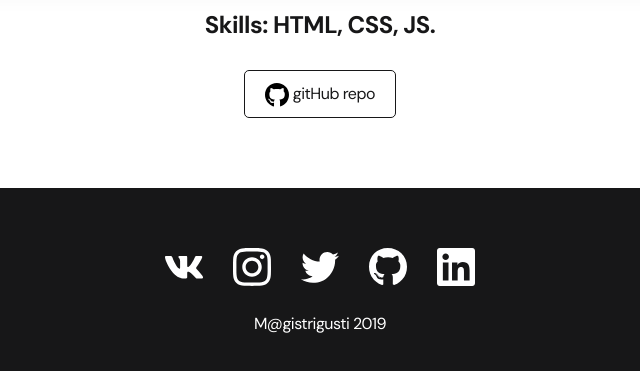
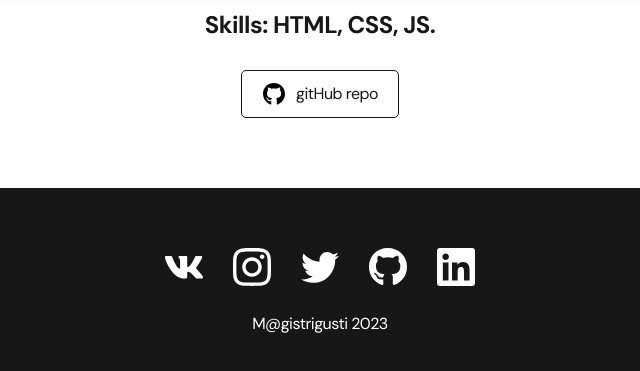
Before and after one commit to magistrigusti/portfolioMy, a plain HTML site: page project-page.html in a window 1280 px wide. Shown: the part 739-1110 px from the top of the page, 320-960 px from the left. Drawn offline with Linux system fonts and the light colour scheme.

Commit message:
first commit

```diff
--- a/css/main.css
+++ b/css/main.css
@@ -153,10 +153,25 @@ html,body {
 }
 
 .btn-outline {
+  display: flex;
+  column-gap: 10px;
+  align-items: 10px;
+
   height: 48px;
   border: 1px solid var(--dark);
   border-radius: 5px;
   padding: 12px 20px;
+
+  transition: opacity 0.2s ease-in;
+}
+
+.btn-outline:hover {
+  opacity: 0.8;
+}
+
+.btn-outline:active {
+  position: relative;
+  top: 1px;
 }
 
 
--- a/project-page.html
+++ b/project-page.html
@@ -81,7 +81,7 @@
         </ul>
 
         <div class="copyright">
-          <p>M@gistrigusti 2019</p>
+          <p>M@gistrigusti 2023</p>
         </div>
       </div>
     </div>
```
Also changed, not shown: css/skills.html (added, +12 -0 lines).
